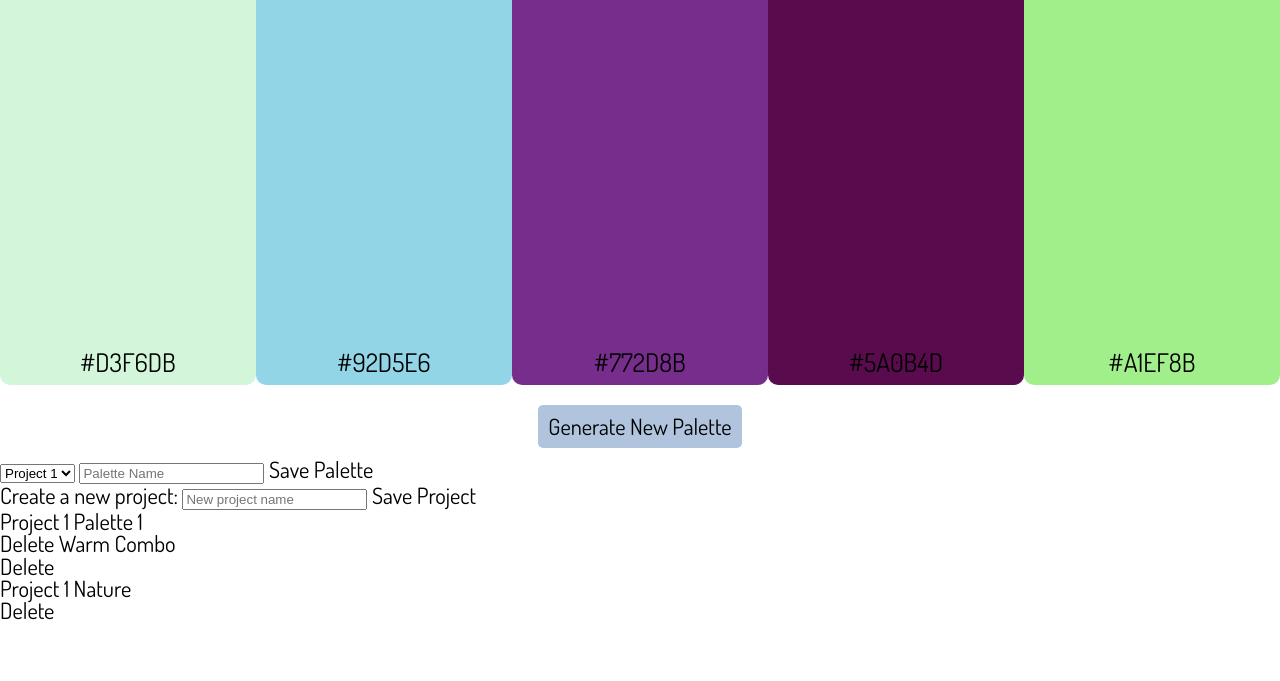
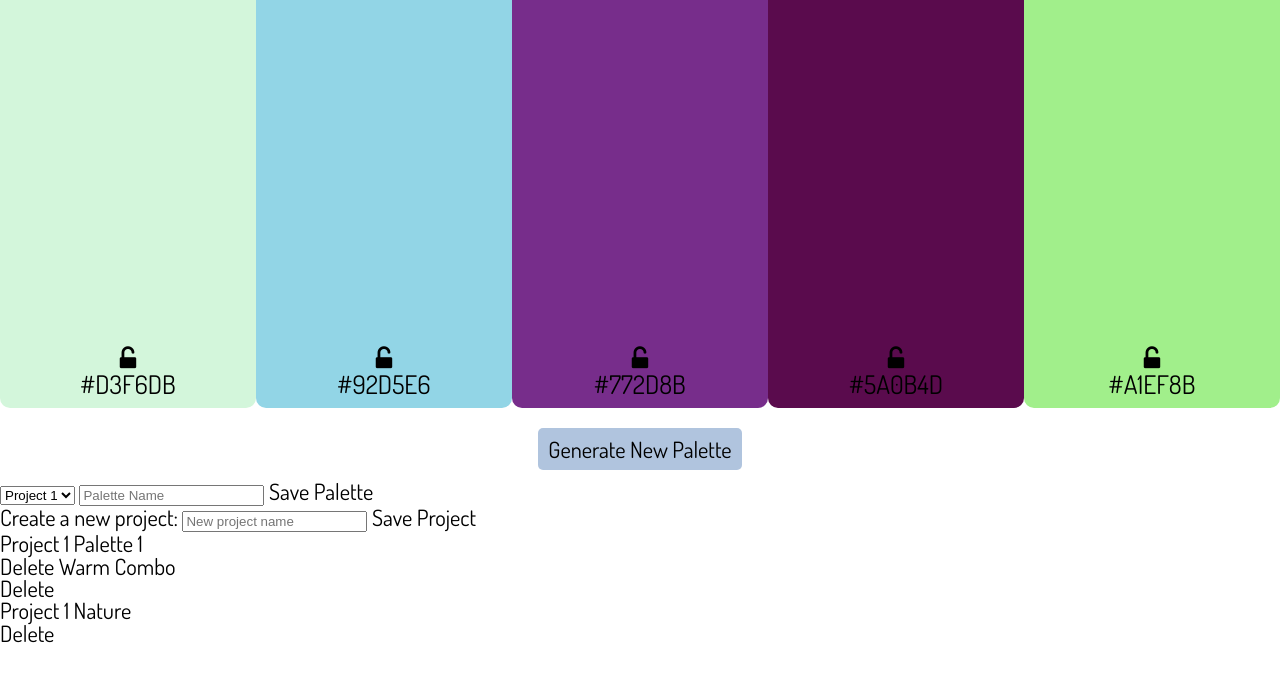
Before and after one commit to HartiganHM/palette-picker, a website: page public/index.html in a window 1280 px wide. Shown: the part 103-784 px from the top of the page. Drawn offline with nearby package versions, Linux system fonts and the light colour scheme.

Commit message:
Add lock icons to index.html

```diff
--- a/public/index.html
+++ b/public/index.html
@@ -9,6 +9,7 @@
   <link rel="stylesheet" type="text/css" href="./css/fix.css">
   <link rel="stylesheet" type="text/css" href="./css/styles.css">
   <link href="https://fonts.googleapis.com/css?family=Dosis:400,700" rel="stylesheet">
+  <link rel="stylesheet" href="./css/fontello-98abc6f5/css/fontello.css"> "
 </head>
 
 <body class="app">
@@ -16,23 +17,23 @@
 
   <div class="color-selection-wrapper">
     <div class="color-choice color-1">
-      <span class="lock-color"></span>
+      <i class="icon-lock-open"></i>
       <span class="color-hex-value">#D3F6DB</span>
     </div>
     <div class="color-choice color-2">
-      <span class="lock-color"></span>
+      <i class="icon-lock-open"></i>
       <span class="color-hex-value">#92D5E6</span>
     </div>
     <div class="color-choice color-3">
-      <span class="lock-color"></span>
+      <i class="icon-lock-open"></i>
       <span class="color-hex-value">#772D8B</span>
     </div>
     <div class="color-choice color-4">
-      <span class="lock-color"></span>
+      <i class="icon-lock-open"></i>
       <span class="color-hex-value">#5A0B4D</span>
     </div>
     <div class="color-choice color-5">
-      <span class="lock-color"></span>
+      <i class="icon-lock-open"></i>
       <span class="color-hex-value">#A1EF8B</span>
     </div>
   </div>
```
